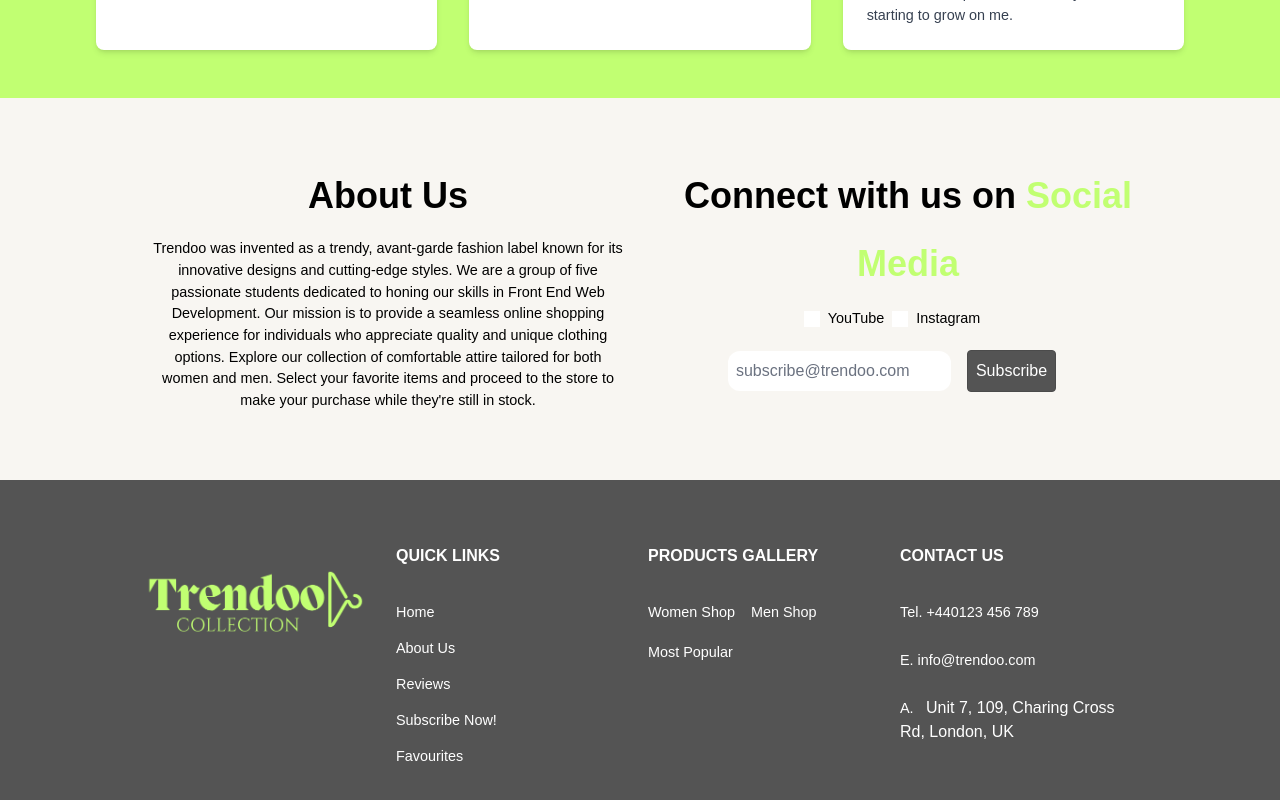
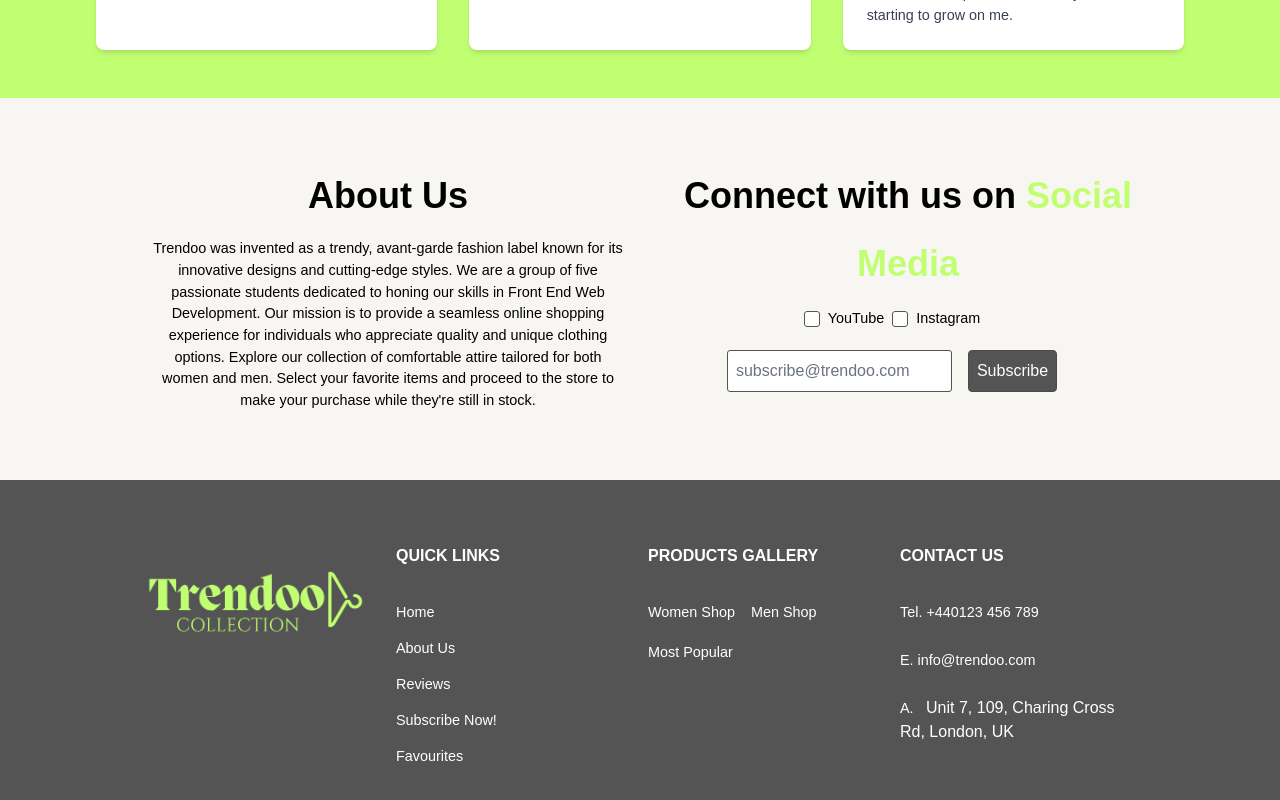
Before and after one commit to RGC1/TrendooEshopApp, a React (Vite) app: page / in a window 1280 px wide. Shown: the part 4634-5434 px from the top of the page. Built offline with nearby package versions, Linux system fonts and the light colour scheme; no server answers; some icons are missing.

Commit message:
added border checkbox to subscribe section

```diff
--- a/src/sections/Subscribe.jsx
+++ b/src/sections/Subscribe.jsx
@@ -67,7 +67,7 @@
                 name="youtube"
                 checked={subscriptionData.youtube}
                 onChange={handleInputChange}
-                className="form-checkbox text-black"
+                className="form-checkbox text-black myCheckbox"
               />
               <span className="text-black hover:underline ml-2">YouTube</span>
             </label>
@@ -78,7 +78,7 @@
                 name="instagram"
                 checked={subscriptionData.instagram}
                 onChange={handleInputChange}
-                className="form-checkbox text-black"
+                className="form-checkbox text-black myCheckbox"
               />
               <span className="text-black hover:underline ml-2">Instagram</span>
             </label>
@@ -87,7 +87,7 @@
             <input
               type="text"
               placeholder="subscribe@trendoo.com"
-              className="input p-2 rounded-xl"
+              className="input p-2 rounded-xl myCheckbox"
               name="email"
               value={subscriptionData.email}
               onChange={handleInputChange}
```
